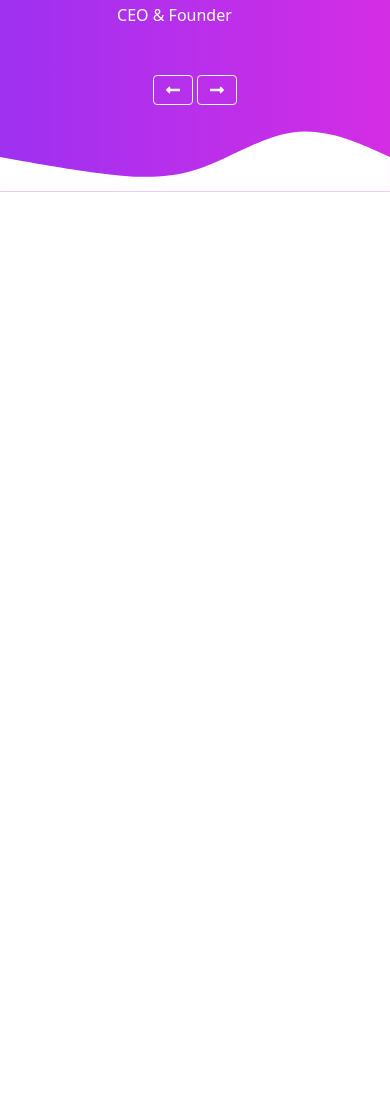
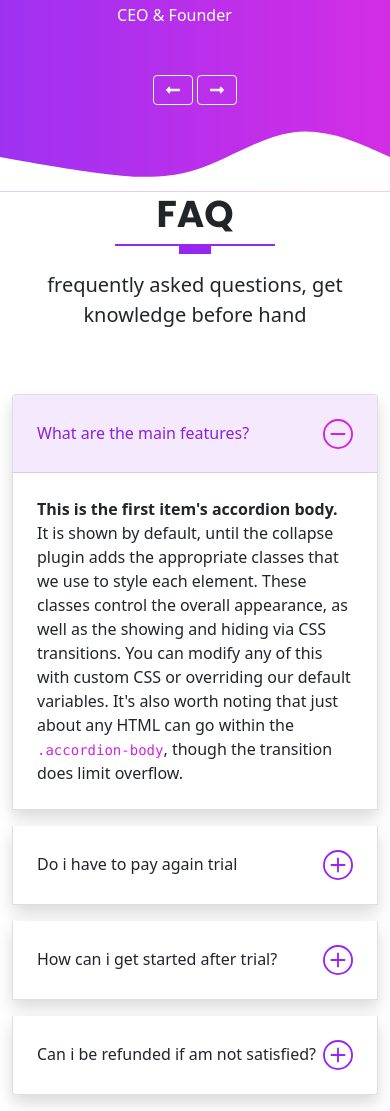
Before and after one commit to NguyenVietCuong2601/Portolio_website, a website: page index.html in a window 390 px wide. Shown: the part 4679-5790 px from the top of the page. Before the commit the page ends 4871 px from the top, so only its background shows below. Drawn offline with nearby package versions, Linux system fonts and the light colour scheme.

Commit message:
faq section

```diff
--- a/index.html
+++ b/index.html
@@ -42,7 +42,7 @@
             <a class="nav-link" href="#">Contact</a>
           </li>
         </ul>
-        <button type="button" class="rounded-pill btn-rounded">+64 788588498
+        <button type="button" class="rounded-pill btn-rounded">+64 123456789
             <span>
                 <i class="fas fa-phone-alt"></i>
             </span>
@@ -360,6 +360,75 @@
     <svg xmlns="http://www.w3.org/2000/svg" viewBox="0 0 1440 320"><path fill="#fff" fill-opacity="1" d="M0,192L60,202.7C120,213,240,235,360,250.7C480,267,600,277,720,240C840,203,960,117,1080,101.3C1200,85,1320,139,1380,165.3L1440,192L1440,320L1380,320C1320,320,1200,320,1080,320C960,320,840,320,720,320C600,320,480,320,360,320C240,320,120,320,60,320L0,320Z"></path></svg>
   </section>
 
+  <!-- Start section 6 - The FAQ -->
+  <section id="faq" class="faq">
+    <div class="container">
+      <div class="row text-center">
+        <h1 class="display-3 fw-bold text-uppercase">faq</h1>
+        <div class="heading-line"></div>
+        <p class="lead">frequently asked questions, get knowledge before hand</p>
+      </div>
+      <!-- Accordion content -->
+      <div class="row mt-5">
+        <div class="col-md-12">
+          <div class="accordion" id="accordionExample">
+            <!-- Accordion item 1 -->
+            <div class="accordion-item shadow mb-3">
+              <h2 class="accordion-header" id="headingOne">
+                <button class="accordion-button" type="button" data-bs-toggle="collapse" data-bs-target="#collapseOne" aria-expanded="true" aria-controls="collapseOne">
+                  What are the main features?
+                </button>
+              </h2>
+              <div id="collapseOne" class="accordion-collapse collapse show" aria-labelledby="headingOne" data-bs-parent="#accordionExample">
+                <div class="accordion-body">
+                  <strong>This is the first item's accordion body.</strong> It is shown by default, until the collapse plugin adds the appropriate classes that we use to style each element. These classes control the overall appearance, as well as the showing and hiding via CSS transitions. You can modify any of this with custom CSS or overriding our default variables. It's also worth noting that just about any HTML can go within the <code>.accordion-body</code>, though the transition does limit overflow.
+                </div>
+              </div>
+            </div>
+            <!-- Accordion item 2 -->
+            <div class="accordion-item shadow mb-3">
+              <h2 class="accordion-header" id="headingTwo">
+                <button class="accordion-button collapsed" type="button" data-bs-toggle="collapse" data-bs-target="#collapseTwo" aria-expanded="false" aria-controls="collapseTwo">
+                  Do i have to pay again trial
+                </button>
+              </h2>
+              <div id="collapseTwo" class="accordion-collapse collapse" aria-labelledby="headingTwo" data-bs-parent="#accordionExample">
+                <div class="accordion-body">
+                  <strong>This is the second item's accordion body.</strong> It is hidden by default, until the collapse plugin adds the appropriate classes that we use to style each element. These classes control the overall appearance, as well as the showing and hiding via CSS transitions. You can modify any of this with custom CSS or overriding our default variables. It's also worth noting that just about any HTML can go within the <code>.accordion-body</code>, though the transition does limit overflow.
+                </div>
+              </div>
+            </div>
+            <!-- Accordion item 3 -->
+            <div class="accordion-item shadow mb-3">
+              <h2 class="accordion-header" id="headingThree">
+                <button class="accordion-button collapsed" type="button" data-bs-toggle="collapse" data-bs-target="#collapseThree" aria-expanded="false" aria-controls="collapseThree">
+                  How can i get started after trial?
+                </button>
+              </h2>
+              <div id="collapseThree" class="accordion-collapse collapse" aria-labelledby="headingThree" data-bs-parent="#accordionExample">
+                <div class="accordion-body">
+                  <strong>This is the third item's accordion body.</strong> It is hidden by default, until the collapse plugin adds the appropriate classes that we use to style each element. These classes control the overall appearance, as well as the showing and hiding via CSS transitions. You can modify any of this with custom CSS or overriding our default variables. It's also worth noting that just about any HTML can go within the <code>.accordion-body</code>, though the transition does limit overflow.
+                </div>
+              </div>
+            </div>
+            <!-- Accordion item 4 -->
+            <div class="accordion-item shadow mb-3">
+              <h2 class="accordion-header" id="headingFour">
+                <button class="accordion-button collapsed" type="button" data-bs-toggle="collapse" data-bs-target="#collapseFour" aria-expanded="false" aria-controls="collapseFour">
+                  Can i be refunded if am not satisfied?
+                </button>
+              </h2>
+              <div id="collapseFour" class="accordion-collapse collapse" aria-labelledby="headingFour" data-bs-parent="#accordionExample">
+                <div class="accordion-body">
+                  <strong>This is the third item's accordion body.</strong> It is hidden by default, until the collapse plugin adds the appropriate classes that we use to style each element. These classes control the overall appearance, as well as the showing and hiding via CSS transitions. You can modify any of this with custom CSS or overriding our default variables. It's also worth noting that just about any HTML can go within the <code>.accordion-body</code>, though the transition does limit overflow.
+                </div>
+              </div>
+            </div>
+          </div>
+        </div>
+      </div>
+    </div>
+  </section>
 
 
 <script src="/assets/vendors/js/glightbox.min.js"></script>
```
Also changed, not shown: scss/_custom.scss (+2 -2 lines), assets/css/style.css, 1 other file.
